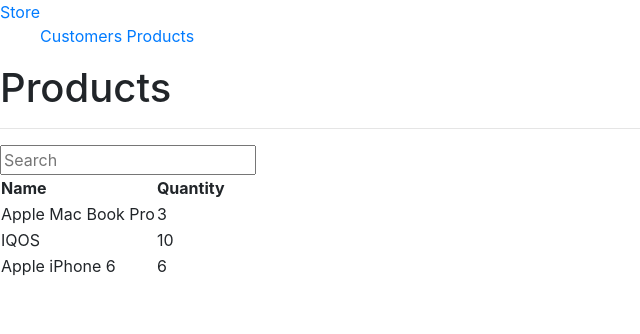
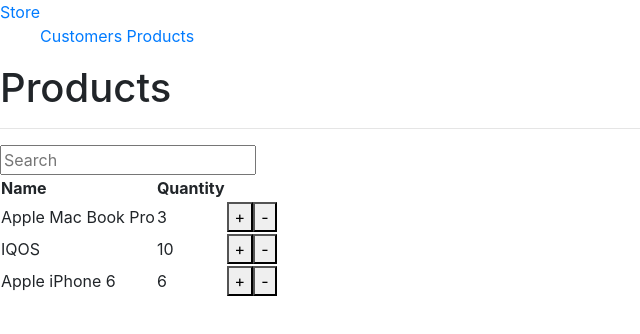
Before and after one commit to nenad1995/prodavnica, a Vue app: page /products in a window 1280 px wide. Shown: the top 334 px of the page, without its empty margins (0-640 px from the left). Built offline with nearby package versions, Linux system fonts and the light colour scheme.

Commit message:
Zadatak 7

```diff
--- a/src/components/views/AppProducts.vue
+++ b/src/components/views/AppProducts.vue
@@ -15,6 +15,10 @@
         <tr v-for="product in filterProducts" :key="product.id">
           <td>{{ product.name }}</td>
           <td>{{ product.quantity }}</td>
+          <td>
+            <button @click="increment(product)">+</button>
+            <button @click="decrement(product)">-</button>
+          </td>
         </tr>
       </tbody>
     </table>
@@ -32,6 +36,16 @@
       }
     },
 
+    methods: {
+      increment(product) {
+        productService.increment(product)
+      },
+
+      decrement(product) {
+        productService.decrement(product)
+      }
+    },
+
     computed: {
       filterProducts () {
         return this.products.filter(product => {
--- a/src/services/utils/ProductService.js
+++ b/src/services/utils/ProductService.js
@@ -22,6 +22,14 @@ export default class ProductService {
   list() {
     return products;
   }
+
+  increment(product) {
+    product.quantity++
+  }
+
+  decrement(product) {
+    product.quantity > 0 && product.quantity--
+  }
 }
 
 export const productService = new ProductService()
```
